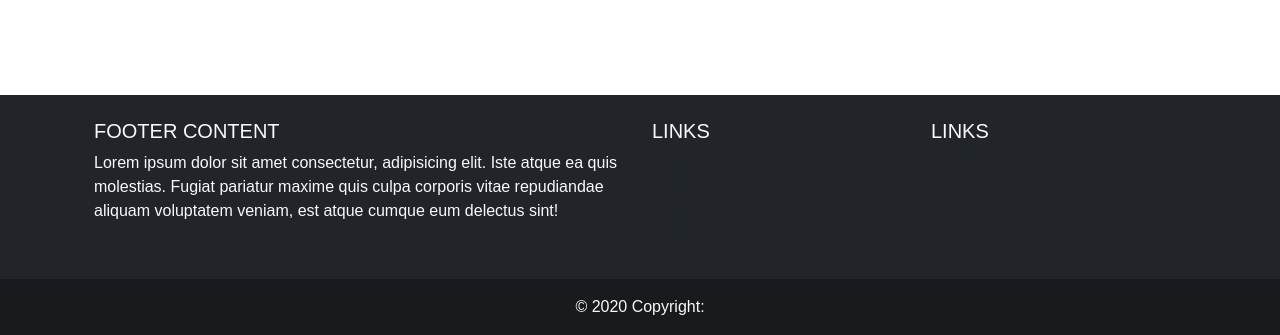
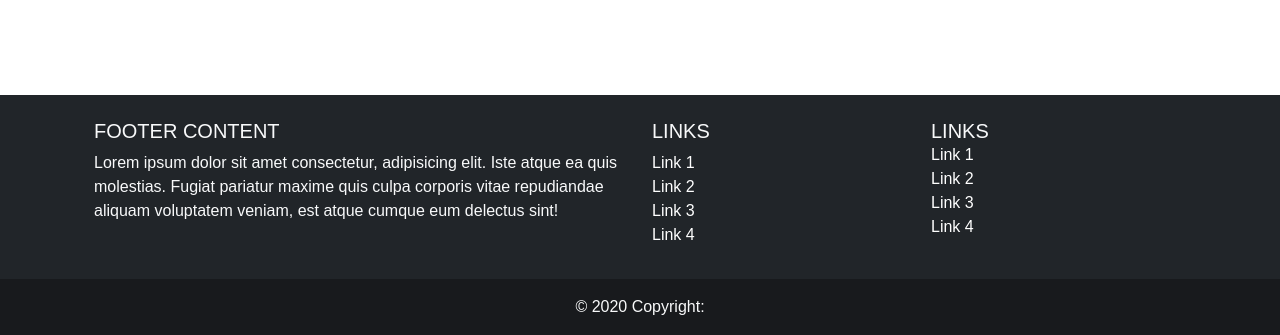
Before and after one commit to Dlight-999/Fproject, a PHP site: page /Fproject/ in a window 1280 px wide. Shown: the part 723-1058 px from the top of the page. Run offline with PHP 8.4, Linux system fonts and the light colour scheme.

Commit message:
fixed footer css

```diff
--- a/css/user.css
+++ b/css/user.css
@@ -12,3 +12,7 @@
 a{
     text-decoration: none;
 }
+
+.footer{
+  color: white;
+}
--- a/user/footer.php
+++ b/user/footer.php
@@ -18,16 +18,16 @@
 
           <ul class="list-unstyled mb-0">
             <li>
-              <a href="#!" class="text-body">Link 1</a>
+              <a href="#!" class="text-white">Link 1</a>
             </li>
             <li>
-              <a href="#!" class="text-body">Link 2</a>
+              <a href="#!" class="text-white">Link 2</a>
             </li>
             <li>
-              <a href="#!" class="text-body">Link 3</a>
+              <a href="#!" class="text-white">Link 3</a>
             </li>
             <li>
-              <a href="#!" class="text-body">Link 4</a>
+              <a href="#!" class="text-white">Link 4</a>
             </li>
           </ul>
         </div>
@@ -37,16 +37,16 @@
 
           <ul class="list-unstyled">
             <li>
-              <a href="#!" class="text-body">Link 1</a>
+              <a href="#!" class="text-white">Link 1</a>
             </li>
             <li>
-              <a href="#!" class="text-body">Link 2</a>
+              <a href="#!" class="text-white">Link 2</a>
             </li>
             <li>
-              <a href="#!" class="text-body">Link 3</a>
+              <a href="#!" class="text-white">Link 3</a>
             </li>
             <li>
-              <a href="#!" class="text-body">Link 4</a>
+              <a href="#!" class="text-white">Link 4</a>
             </li>
           </ul>
         </div>
```
